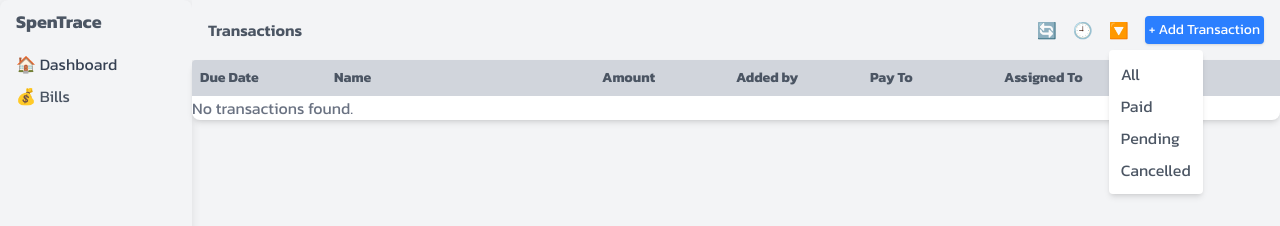
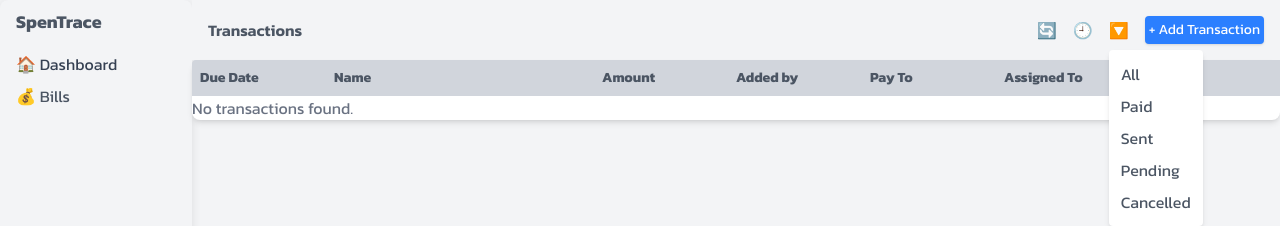
Before and after one commit to Bernard-Calma/spentrace, a Next.js app: page /demo/transactions in a window 1280 px wide. Both pictures are taken after a click on the element "filter". Shown: the top 226 px of the page. Built offline with nearby package versions, Linux system fonts and the light colour scheme.

Commit message:
feat(Transactions): Filter
Add sent to filter

```diff
--- a/app/demo/transactions/components/TransactionHeader.tsx
+++ b/app/demo/transactions/components/TransactionHeader.tsx
@@ -58,6 +58,12 @@ const TransactionHeader = ({
                 </li>
                 <li
                   className="cursor-pointer hover:bg-gray-200 p-1"
+                  onClick={() => handleFilterChange("sent")}
+                >
+                  Sent
+                </li>
+                <li
+                  className="cursor-pointer hover:bg-gray-200 p-1"
                   onClick={() => handleFilterChange("pending")}
                 >
                   Pending
```
